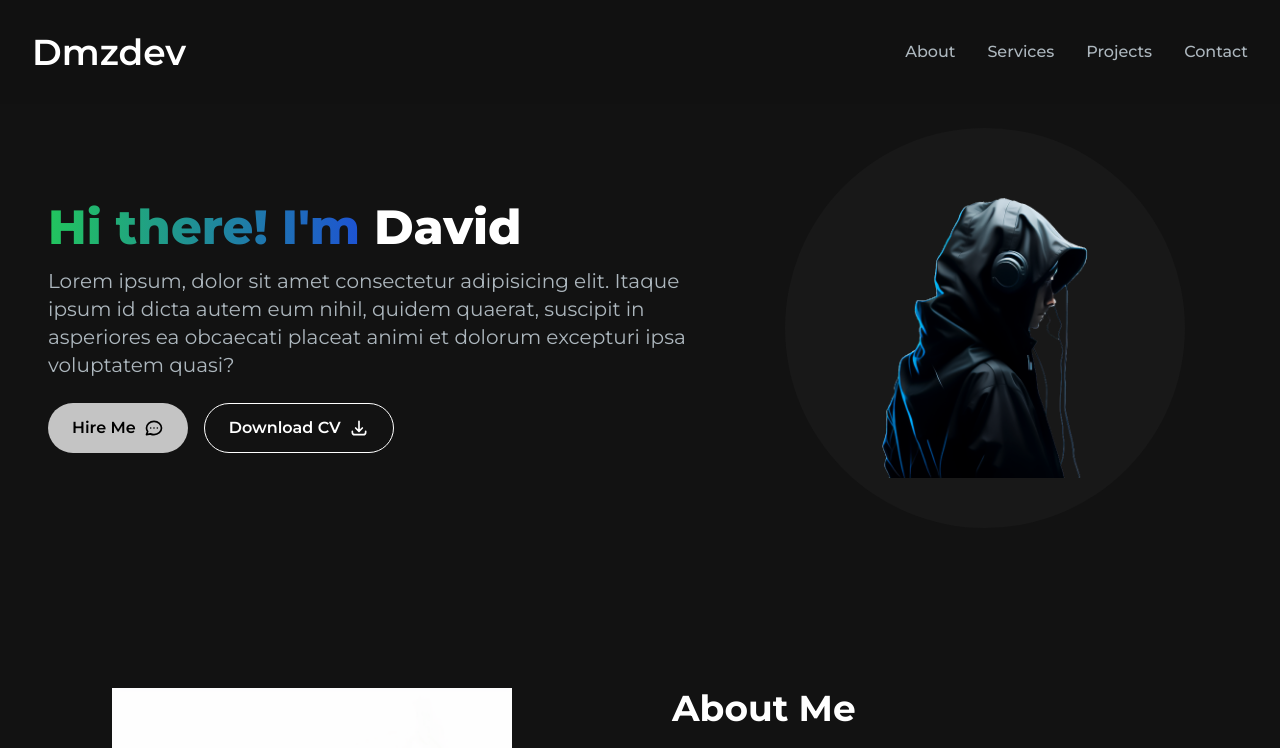
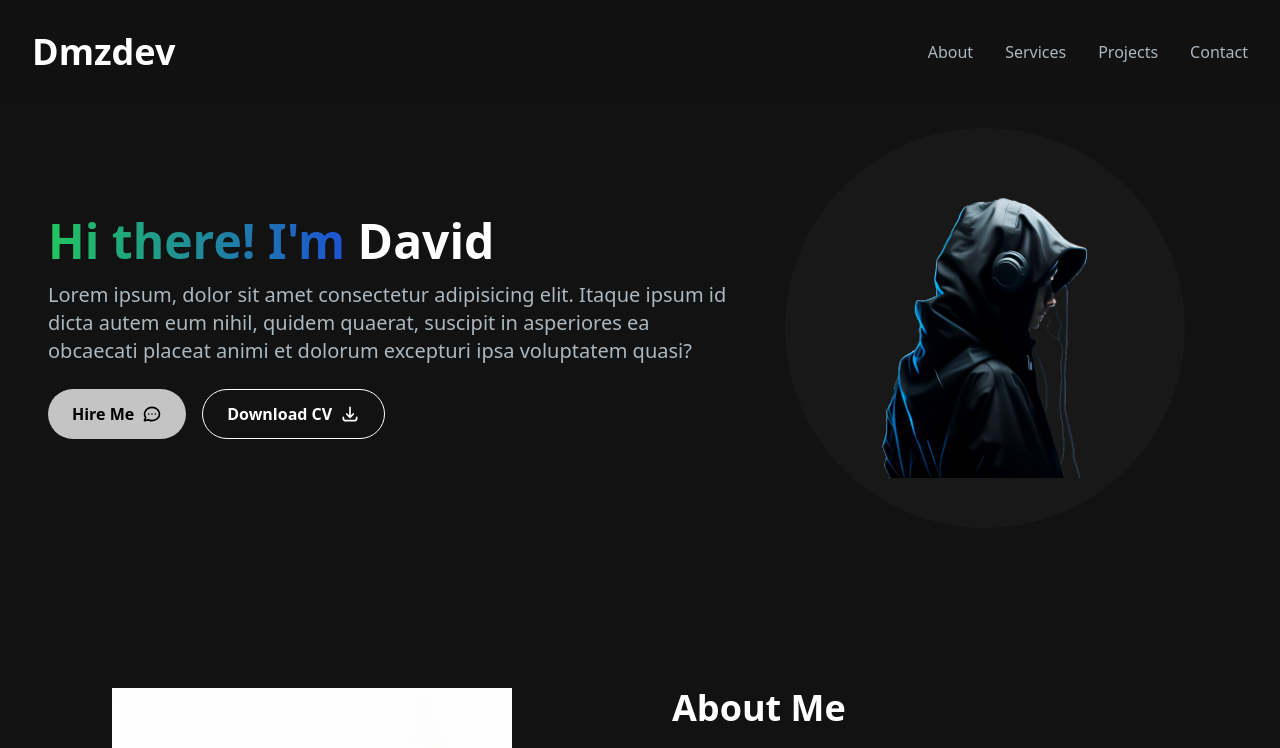
Before and after one commit to dmzdev7/dmzdev-portfolio-V1, a Next.js app: page / in a window 1280 px wide. Shown: the top 748 px of the page. Built offline with nearby package versions, Linux system fonts and the light colour scheme.

Commit message:
Solving montserrat font issue

```diff
--- a/src/app/layout.js
+++ b/src/app/layout.js
@@ -6,6 +6,7 @@ import { Montserrat } from 'next/font/google';
 
 const montserrat = Montserrat({
 	subsets: ['latin'],
+	variable: '--font-mont',
 });
 
 // metadata
@@ -17,7 +18,7 @@ export const metadata = {
 export default function RootLayout({ children }) {
 	return (
 		<html lang="en">
-			<body className={montserrat.className}>{children}</body>
+			<body className={`${montserrat.variable}`}>{children}</body>
 		</html>
 	);
 }
--- a/src/app/page.js
+++ b/src/app/page.js
@@ -4,14 +4,16 @@ import Image from 'next/image';
 import ProfileSection from '@/components/ProfileSection';
 import Navbar from '@/components/Navbar/Navbar';
 import AboutSection from '@/components/About/AboutSection';
+import ProjectsSection from '@/components/Projects/ProjectsSection';
 
 export default function Home() {
 	return (
-		<main className="flex min-h-screen flex-col bg-[#121212]">
+		<main className="flex flex-col w-full min-h-screen bg-[#121212]">
 			<Navbar />
 			<div className="container mx-auto mt-28 px-12 py-4">
 				<ProfileSection />
 				<AboutSection />
+				<ProjectsSection />
 			</div>
 		</main>
 	);
--- a/tailwind.config.js
+++ b/tailwind.config.js
@@ -12,7 +12,10 @@ module.exports = {
 				'gradient-conic':
 					'conic-gradient(from 180deg at 50% 50%, var(--tw-gradient-stops))',
 			},
+			fontFamily: {
+				mont: [`var(--font-mont)`, 'sans-serif'],
+			},
 		},
 	},
 	plugins: [],
-}
+};
```
Lines whose indentation alone changed are shown as unchanged.
